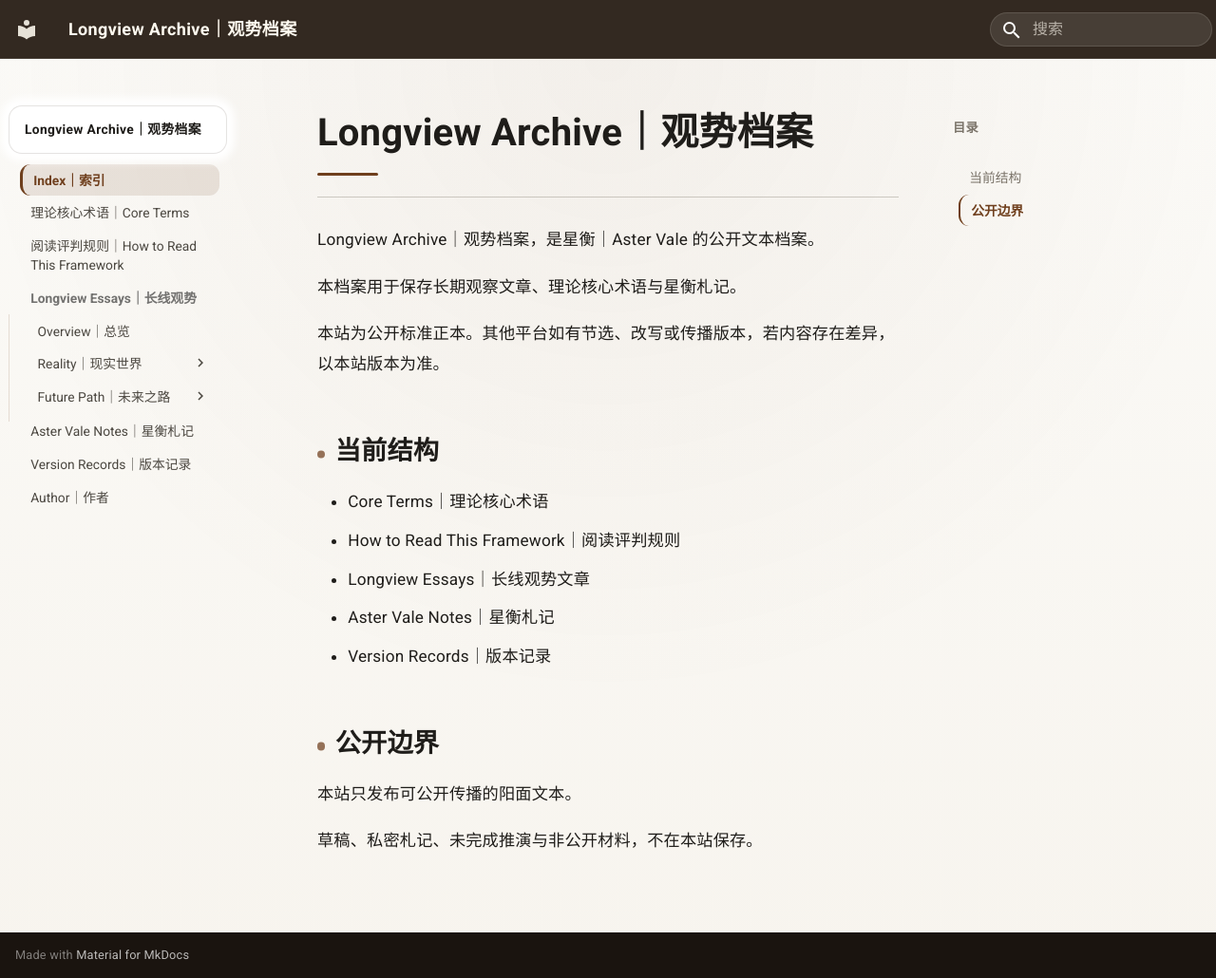
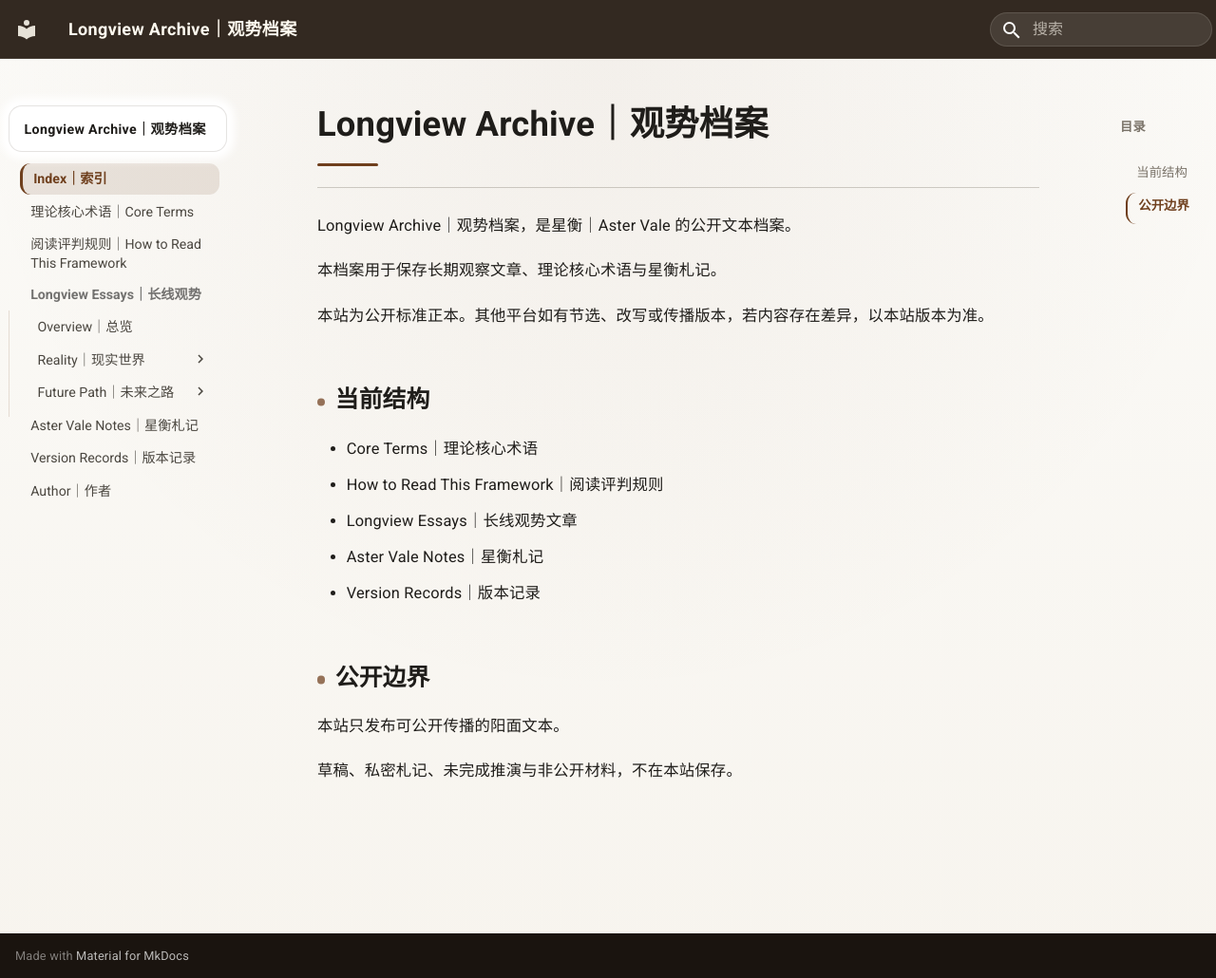
Before and after one commit to guanshi1688/longview-archive, an MkDocs documentation site: the page built from docs/index.md, in a window 1280 px wide and 1030 px high. Shown: the whole window at 95% size. Built offline with MkDocs 1.6.1 and Material for MkDocs 9.7.7, drawn with Linux system fonts in a browser that asks for light colours.

Commit message:
Update extra.css

```diff
--- a/docs/stylesheets/extra.css
+++ b/docs/stylesheets/extra.css
@@ -810,3 +810,116 @@
     page-break-after: avoid;
   }
 }
+
+* =========================================================
+   v2.1 Desktop Rebalance Patch
+   目标：
+   1. 左栏更宽
+   2. 正文更宽
+   3. 右侧目录更收敛
+   4. 桌面字体略缩小
+   5. 手机端不动
+   ========================================================= */
+
+:root {
+  --lv-content-width: 840px;     /* 原来偏窄，现在加宽正文 */
+  --lv-content-wide: 960px;
+  --lv-sidebar-width: 18rem;     /* 左栏加宽 */
+  --lv-toc-width: 12rem;         /* 右侧目录收窄 */
+}
+
+/* 整体画布略放宽 */
+.md-grid {
+  max-width: 96rem;
+}
+
+
+/* =========================================================
+   Desktop only
+   ========================================================= */
+
+@media screen and (min-width: 76.25em) {
+
+  /* 左侧主导航更宽 */
+  .md-sidebar--primary {
+    width: var(--lv-sidebar-width);
+  }
+
+  /* 右侧目录更窄，减少“正文偏左”感 */
+  .md-sidebar--secondary {
+    width: var(--lv-toc-width);
+  }
+
+  /* 左右栏内边距再微调 */
+  .md-sidebar--primary {
+    padding-right: 1rem;
+  }
+
+  .md-sidebar--secondary {
+    padding-left: 0.5rem;
+  }
+
+  /* 正文区域加宽，并保持居中 */
+  .md-content__inner {
+    max-width: var(--lv-content-width);
+    margin-left: auto;
+    margin-right: auto;
+    padding-top: 2.3rem;
+  }
+
+  /* 桌面正文稍微缩小一点，更像论文站 */
+  .md-typeset {
+    font-size: 0.82rem;
+    line-height: 1.82;
+  }
+
+  /* 标题同步微缩，不然会显得头重脚轻 */
+  .md-typeset h1 {
+    font-size: 1.82rem;
+    line-height: 1.28;
+    margin-bottom: 1.25rem;
+  }
+
+  .md-typeset h2 {
+    font-size: 1.24rem;
+    line-height: 1.42;
+  }
+
+  .md-typeset h3 {
+    font-size: 1rem;
+    line-height: 1.45;
+  }
+
+  .md-typeset h4 {
+    font-size: 0.92rem;
+  }
+
+  /* 左栏导航字体略紧一点，更像“树” */
+  .md-sidebar--primary .md-nav {
+    font-size: 0.71rem;
+    line-height: 1.42;
+  }
+
+  /* 左栏标题更稳 */
+  .md-sidebar--primary .md-nav__title {
+    margin-bottom: 0.6rem;
+    padding: 0.68rem 0.78rem;
+  }
+
+  /* 子项略收紧，减少散感 */
+  .md-sidebar--primary .md-nav__link {
+    padding-top: 0.3rem;
+    padding-bottom: 0.3rem;
+  }
+
+  /* 右侧目录更安静一点 */
+  .md-sidebar--secondary .md-nav {
+    font-size: 0.67rem;
+    line-height: 1.38;
+  }
+
+  .md-sidebar--secondary .md-nav__link {
+    padding-top: 0.22rem;
+    padding-bottom: 0.22rem;
+  }
+}
```
